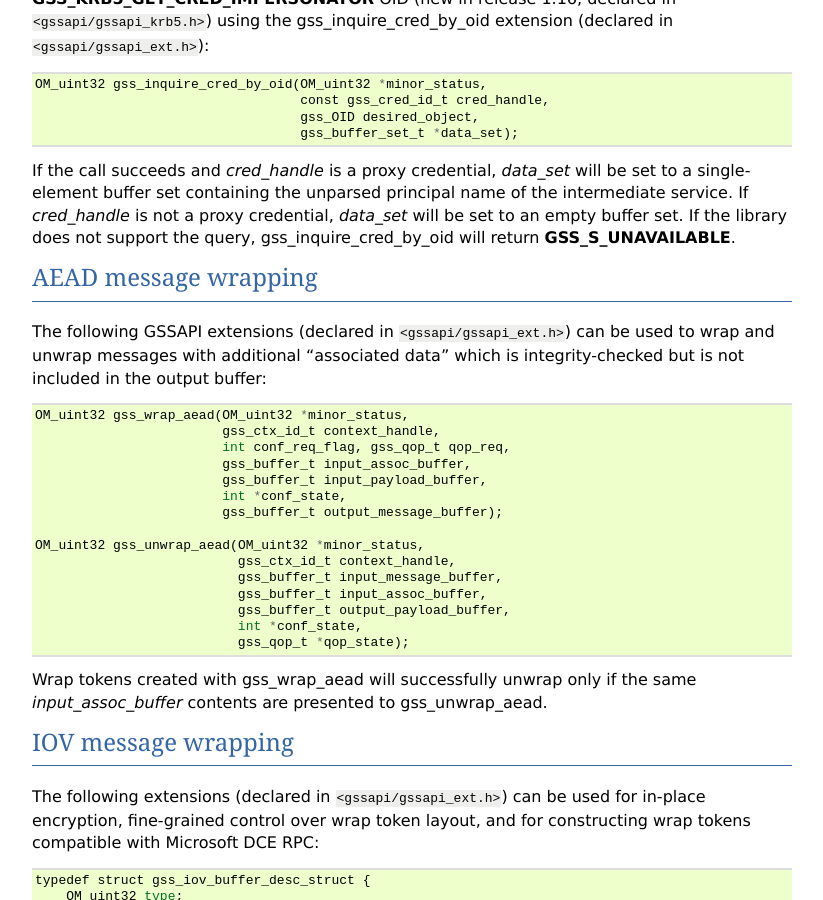
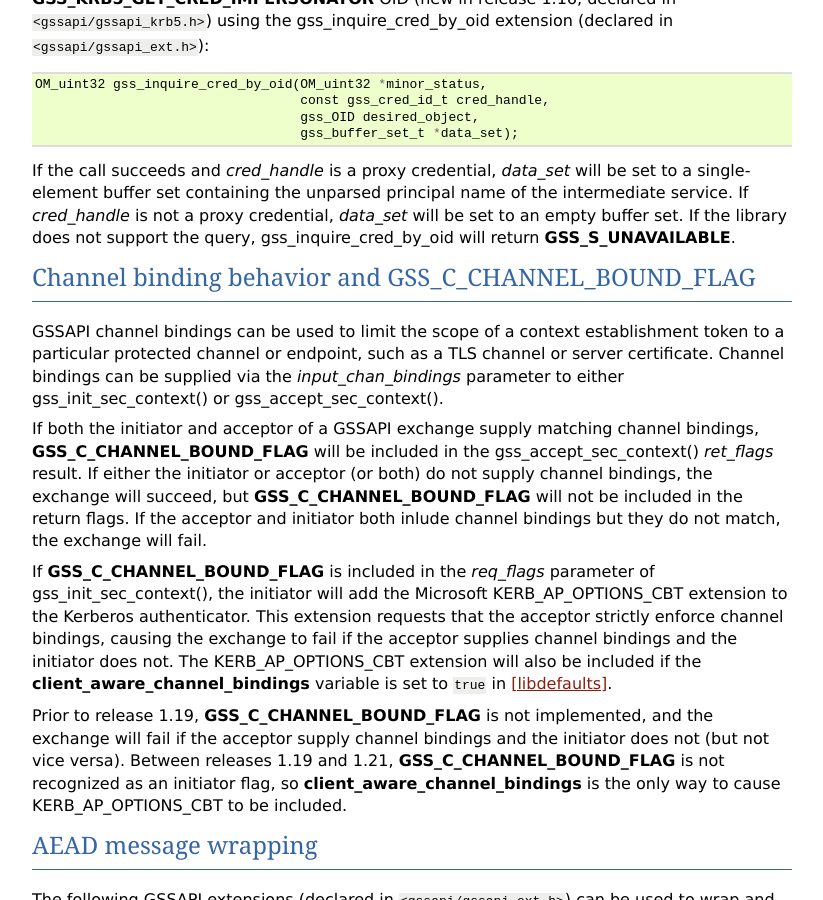
Before and after one commit to codacy-open-source-projects-scans/krb5, a Sphinx documentation site: the page built from doc/appdev/gssapi.rst, in a window 1280 px wide and 900 px high, scrolled down 6711 px. Shown: the whole window, without its empty margins (128-951 px from the left). Built offline with Sphinx 7.4.7, drawn with Linux system fonts in a browser that asks for light colours; pages that are not in the unit, such as notebooks, are missing from menus; some of the changed text lies outside the part shown.

Commit message:
Frozen autocommit 2024-05-13 18:18:32.834136

```diff
--- a/doc/appdev/gssapi.rst
+++ b/doc/appdev/gssapi.rst
@@ -424,6 +424,42 @@ set.  If the library does not support the query,
 gss_inquire_cred_by_oid will return **GSS_S_UNAVAILABLE**.
 
 
+Channel binding behavior and GSS_C_CHANNEL_BOUND_FLAG
+-----------------------------------------------------
+
+GSSAPI channel bindings can be used to limit the scope of a context
+establishment token to a particular protected channel or endpoint,
+such as a TLS channel or server certificate.  Channel bindings can be
+supplied via the *input_chan_bindings* parameter to either
+gss_init_sec_context() or gss_accept_sec_context().
+
+If both the initiator and acceptor of a GSSAPI exchange supply
+matching channel bindings, **GSS_C_CHANNEL_BOUND_FLAG** will be
+included in the gss_accept_sec_context() *ret_flags* result.  If
+either the initiator or acceptor (or both) do not supply channel
+bindings, the exchange will succeed, but **GSS_C_CHANNEL_BOUND_FLAG**
+will not be included in the return flags.  If the acceptor and
+initiator both inlude channel bindings but they do not match, the
+exchange will fail.
+
+If **GSS_C_CHANNEL_BOUND_FLAG** is included in the *req_flags*
+parameter of gss_init_sec_context(), the initiator will add the
+Microsoft KERB_AP_OPTIONS_CBT extension to the Kerberos authenticator.
+This extension requests that the acceptor strictly enforce channel
+bindings, causing the exchange to fail if the acceptor supplies
+channel bindings and the initiator does not.  The KERB_AP_OPTIONS_CBT
+extension will also be included if the
+**client_aware_channel_bindings** variable is set to ``true`` in
+:ref:`libdefaults`.
+
+Prior to release 1.19, **GSS_C_CHANNEL_BOUND_FLAG** is not
+implemented, and the exchange will fail if the acceptor supply channel
+bindings and the initiator does not (but not vice versa).  Between
+releases 1.19 and 1.21, **GSS_C_CHANNEL_BOUND_FLAG** is not recognized
+as an initiator flag, so **client_aware_channel_bindings** is the only
+way to cause KERB_AP_OPTIONS_CBT to be included.
+
+
 AEAD message wrapping
 ---------------------
 
--- a/doc/appdev/refs/macros/index.rst
+++ b/doc/appdev/refs/macros/index.rst
@@ -22,6 +22,7 @@ Public
    AD_TYPE_REGISTERED.rst
    AD_TYPE_RESERVED.rst
    AP_OPTS_ETYPE_NEGOTIATION.rst
+   AP_OPTS_CBT_FLAG.rst
    AP_OPTS_MUTUAL_REQUIRED.rst
    AP_OPTS_RESERVED.rst
    AP_OPTS_USE_SESSION_KEY.rst
```
Also changed, not shown: README.md (+1 -1 lines), 5 other files.
